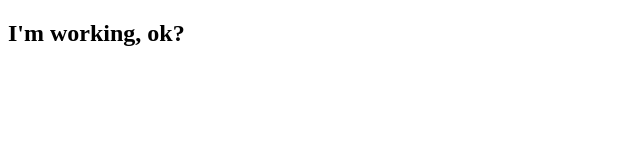
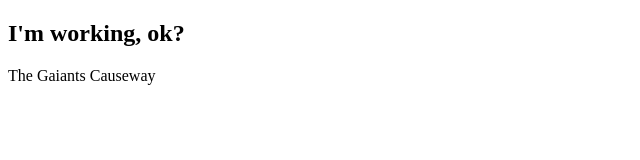
Before and after one commit to Akkokiko/Akkokiko.github.io, a plain HTML site: page index.html in a window 1280 px wide. Shown: the whole page, without its empty margins (0-640 px from the left). Drawn offline with Linux system fonts and the light colour scheme.

Commit message:
Update index.html

```diff
--- a/index.html
+++ b/index.html
@@ -7,7 +7,9 @@
  <body>
 	<h2>I'm working, ok?</h2>
 	<section>
-
+	<nav>
+		<a herf = "The_Gaiants_Causeway.html">The Gaiants Causeway</h>
+		</nav>
 	</section>
  </body>
 </html>
```
